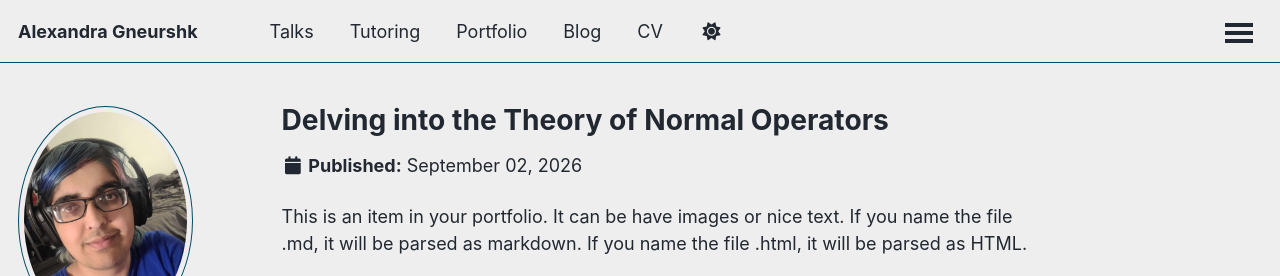
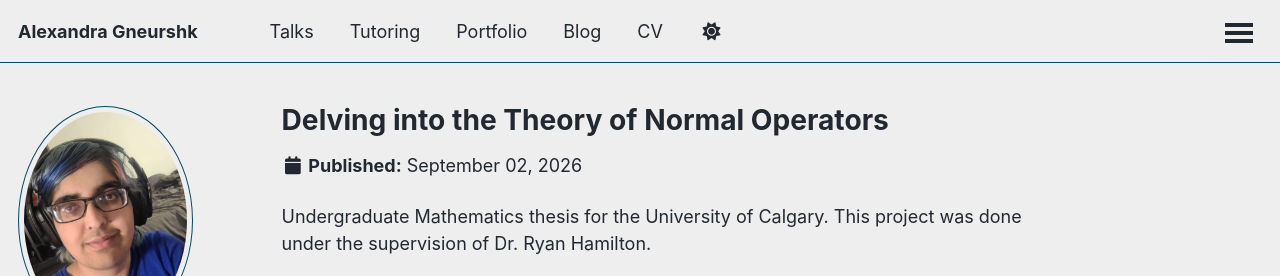
Before and after one commit to thegneurshk/alexandra-gneurshk.github.io, a Jekyll site: the page built from _portfolio/portfolio-1.md, in a window 1280 px wide and 949 px high, cut to the strip 0-276 px from the top of the window. Built offline with Jekyll 4.4.1, drawn with Linux system fonts in a browser that asks for light colours.

Commit message:
Update portfolio-1.md

```diff
--- a/_portfolio/portfolio-1.md
+++ b/_portfolio/portfolio-1.md
@@ -4,6 +4,6 @@ excerpt: "Undergraduate Thesis for BSc Honours in Mathematics, University of Cal
 collection: portfolio
 ---
 
-This is an item in your portfolio. It can be have images or nice text. If you name the file .md, it will be parsed as markdown. If you name the file .html, it will be parsed as HTML.
+Undergraduate Mathematics thesis for the University of Calgary. This project was done under the supervision of Dr. Ryan Hamilton.
 
 <iframe src="/files/Delving into the Theory of Normal Operators.pdf" width="100%" height="500" frameborder="0" />
```
